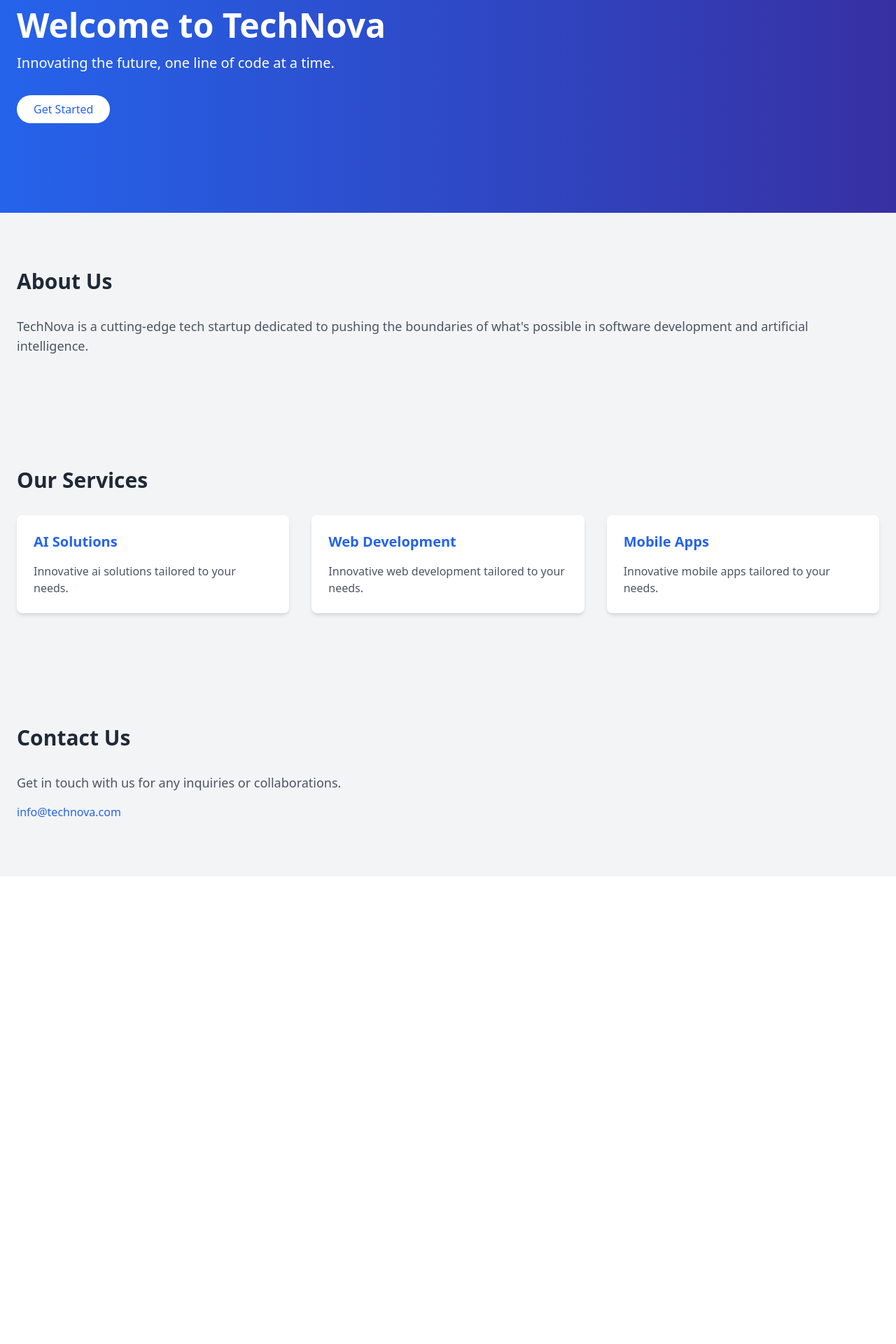
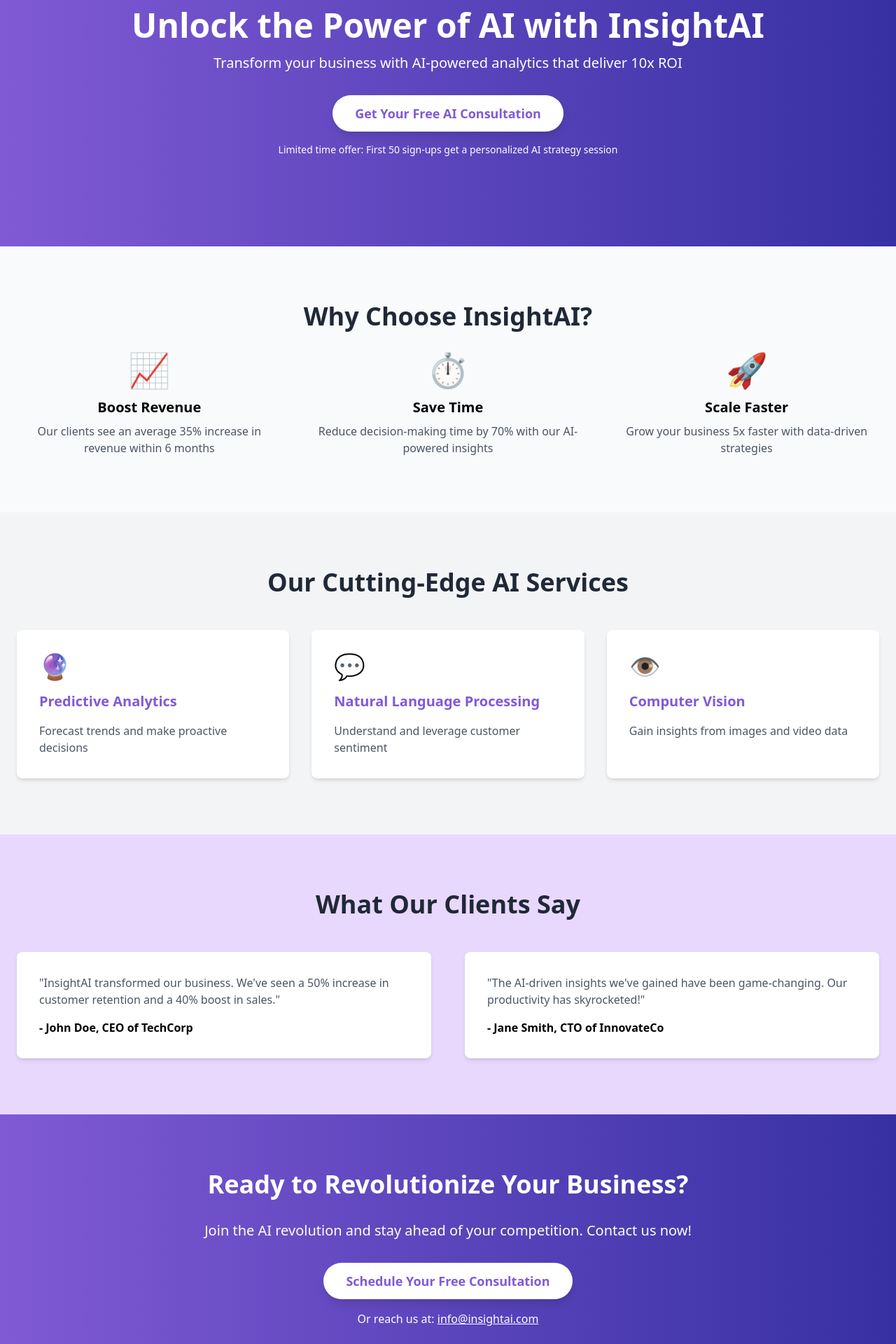
Before and after one commit to Chymezy/-PRODIGY_WD_01, a React (Vite) app: page / in a window 1280 px wide. Shown: the part 180-2100 px from the top of the page at 70% size. Before the commit the page ends 1432 px from the top, so only its background shows below. Built offline with nearby package versions, Linux system fonts and the light colour scheme; the HTML template or start-up script is replaced by a standard one.

Commit message:
navbar uptimized for lazy loading

```diff
--- a/src/components/LandingPage.tsx
+++ b/src/components/LandingPage.tsx
@@ -3,44 +3,83 @@ import React from 'react';
 const LandingPage: React.FC = () => {
   return (
     <div className="pt-16">
-      <section id="home" className="bg-gradient-to-r from-blue-600 to-indigo-800 text-white py-32">
-        <div className="container mx-auto px-6">
-          <h1 className="text-5xl font-bold mb-4">Welcome to TechNova</h1>
-          <p className="text-xl mb-8">Innovating the future, one line of code at a time.</p>
-          <button className="bg-white text-blue-600 px-6 py-2 rounded-full hover:bg-blue-100 transition-colors duration-300">
-            Get Started
+      <section id="home" className="bg-gradient-to-r from-purple-600 to-indigo-800 text-white py-32">
+        <div className="container mx-auto px-6 text-center">
+          <h1 className="text-5xl font-bold mb-4">Unlock the Power of AI with InsightAI</h1>
+          <p className="text-xl mb-8">Transform your business with AI-powered analytics that deliver 10x ROI</p>
+          <button className="bg-white text-purple-600 px-8 py-3 rounded-full text-lg font-semibold hover:bg-purple-100 transition-colors duration-300 shadow-lg">
+            Get Your Free AI Consultation
           </button>
+          <p className="mt-4 text-sm">Limited time offer: First 50 sign-ups get a personalized AI strategy session</p>
         </div>
       </section>
 
-      <section id="about" className="py-20">
+      <section id="about" className="py-20 bg-gray-50">
         <div className="container mx-auto px-6">
-          <h2 className="text-3xl font-bold mb-8 text-gray-800">About Us</h2>
-          <p className="text-lg text-gray-600">TechNova is a cutting-edge tech startup dedicated to pushing the boundaries of what's possible in software development and artificial intelligence.</p>
+          <h2 className="text-4xl font-bold mb-8 text-center text-gray-800">Why Choose InsightAI?</h2>
+          <div className="grid grid-cols-1 md:grid-cols-3 gap-12">
+            <div className="text-center">
+              <div className="text-5xl mb-4 text-purple-600">📈</div>
+              <h3 className="text-xl font-semibold mb-2">Boost Revenue</h3>
+              <p className="text-gray-600">Our clients see an average 35% increase in revenue within 6 months</p>
+            </div>
+            <div className="text-center">
+              <div className="text-5xl mb-4 text-purple-600">⏱️</div>
+              <h3 className="text-xl font-semibold mb-2">Save Time</h3>
+              <p className="text-gray-600">Reduce decision-making time by 70% with our AI-powered insights</p>
+            </div>
+            <div className="text-center">
+              <div className="text-5xl mb-4 text-purple-600">🚀</div>
+              <h3 className="text-xl font-semibold mb-2">Scale Faster</h3>
+              <p className="text-gray-600">Grow your business 5x faster with data-driven strategies</p>
+            </div>
+          </div>
         </div>
       </section>
 
-      <section id="services" className="bg-gray-100 py-20">
+      <section id="services" className="py-20">
         <div className="container mx-auto px-6">
-          <h2 className="text-3xl font-bold mb-8 text-gray-800">Our Services</h2>
+          <h2 className="text-4xl font-bold mb-12 text-center text-gray-800">Our Cutting-Edge AI Services</h2>
           <div className="grid grid-cols-1 md:grid-cols-3 gap-8">
-            {['AI Solutions', 'Web Development', 'Mobile Apps'].map((service) => (
-              <div key={service} className="bg-white p-6 rounded-lg shadow-md">
-                <h3 className="text-xl font-semibold mb-4 text-blue-600">{service}</h3>
-                <p className="text-gray-600">Innovative {service.toLowerCase()} tailored to your needs.</p>
+            {[
+              { name: 'Predictive Analytics', icon: '🔮', description: 'Forecast trends and make proactive decisions' },
+              { name: 'Natural Language Processing', icon: '💬', description: 'Understand and leverage customer sentiment' },
+              { name: 'Computer Vision', icon: '👁️', description: 'Gain insights from images and video data' }
+            ].map((service) => (
+              <div key={service.name} className="bg-white p-8 rounded-lg shadow-md hover:shadow-xl transition-shadow duration-300">
+                <div className="text-4xl mb-4">{service.icon}</div>
+                <h3 className="text-xl font-semibold mb-4 text-purple-600">{service.name}</h3>
+                <p className="text-gray-600">{service.description}</p>
               </div>
             ))}
           </div>
         </div>
       </section>
 
-      <section id="contact" className="py-20">
+      <section id="testimonials" className="py-20 bg-purple-100">
         <div className="container mx-auto px-6">
-          <h2 className="text-3xl font-bold mb-8 text-gray-800">Contact Us</h2>
-          <p className="text-lg mb-4 text-gray-600">Get in touch with us for any inquiries or collaborations.</p>
-          <a href="mailto:info@technova.com" className="text-blue-600 hover:underline">
-            info@technova.com
-          </a>
+          <h2 className="text-4xl font-bold mb-12 text-center text-gray-800">What Our Clients Say</h2>
+          <div className="grid grid-cols-1 md:grid-cols-2 gap-12">
+            <div className="bg-white p-8 rounded-lg shadow-md">
+              <p className="text-gray-600 mb-4">"InsightAI transformed our business. We've seen a 50% increase in customer retention and a 40% boost in sales."</p>
+              <p className="font-semibold">- John Doe, CEO of TechCorp</p>
+            </div>
+            <div className="bg-white p-8 rounded-lg shadow-md">
+              <p className="text-gray-600 mb-4">"The AI-driven insights we've gained have been game-changing. Our productivity has skyrocketed!"</p>
+              <p className="font-semibold">- Jane Smith, CTO of InnovateCo</p>
+            </div>
+          </div>
+        </div>
+      </section>
+
+      <section id="contact" className="py-20 bg-gradient-to-r from-purple-600 to-indigo-800 text-white">
+        <div className="container mx-auto px-6 text-center">
+          <h2 className="text-4xl font-bold mb-8">Ready to Revolutionize Your Business?</h2>
+          <p className="text-xl mb-8">Join the AI revolution and stay ahead of your competition. Contact us now!</p>
+          <button className="bg-white text-purple-600 px-8 py-3 rounded-full text-lg font-semibold hover:bg-purple-100 transition-colors duration-300 shadow-lg">
+            Schedule Your Free Consultation
+          </button>
+          <p className="mt-4">Or reach us at: <a href="mailto:info@insightai.com" className="underline">info@insightai.com</a></p>
         </div>
       </section>
     </div>
--- a/src/components/Navbar.tsx
+++ b/src/components/Navbar.tsx
@@ -2,6 +2,7 @@ import React, { useState, useEffect } from 'react';
 
 const Navbar: React.FC = () => {
   const [scrolled, setScrolled] = useState(false);
+  const [mobileMenuOpen, setMobileMenuOpen] = useState(false);
 
   useEffect(() => {
     const handleScroll = () => {
@@ -17,6 +18,15 @@ const Navbar: React.FC = () => {
     };
   }, [scrolled]);
 
+  const handleNavClick = (e: React.MouseEvent<HTMLAnchorElement>, id: string) => {
+    e.preventDefault();
+    const element = document.getElementById(id);
+    if (element) {
+      element.scrollIntoView({ behavior: 'smooth' });
+    }
+    setMobileMenuOpen(false);
+  };
+
   return (
     <nav className={`fixed top-0 left-0 right-0 z-50 transition-all duration-300 ${
       scrolled ? 'bg-white shadow-lg' : 'bg-black bg-opacity-30'
@@ -24,13 +34,14 @@ const Navbar: React.FC = () => {
       <div className="container mx-auto px-6 py-4">
         <div className="flex items-center justify-between">
           <div className="text-2xl font-bold">
-            <a href="/" className={`transition-colors duration-300 ${scrolled ? 'text-blue-600' : 'text-white'}`}>TechNova</a>
+            <a href="/" className={`transition-colors duration-300 ${scrolled ? 'text-purple-600' : 'text-white'}`}>InsightAI</a>
           </div>
           <div className="hidden md:flex space-x-8">
             {['Home', 'About', 'Services', 'Contact'].map((item) => (
               <a
                 key={item}
                 href={`#${item.toLowerCase()}`}
+                onClick={(e) => handleNavClick(e, item.toLowerCase())}
                 className={`hover:text-blue-400 transition-colors duration-300 ${
                   scrolled ? 'text-gray-800' : 'text-white'
                 }`}
@@ -39,8 +50,30 @@ const Navbar: React.FC = () => {
               </a>
             ))}
           </div>
+          <div className="md:hidden">
+            <button
+              onClick={() => setMobileMenuOpen(!mobileMenuOpen)}
+              className={`text-3xl focus:outline-none ${scrolled ? 'text-gray-800' : 'text-white'}`}
+            >
+              ☰
+            </button>
+          </div>
         </div>
       </div>
+      {mobileMenuOpen && (
+        <div className="md:hidden bg-white">
+          {['Home', 'About', 'Services', 'Contact'].map((item) => (
+            <a
+              key={item}
+              href={`#${item.toLowerCase()}`}
+              onClick={(e) => handleNavClick(e, item.toLowerCase())}
+              className="block py-2 px-4 text-gray-800 hover:bg-gray-200"
+            >
+              {item}
+            </a>
+          ))}
+        </div>
+      )}
     </nav>
   );
 };
--- a/tailwind.config.js
+++ b/tailwind.config.js
@@ -7,9 +7,9 @@ export default {
   theme: {
     extend: {
       colors: {
-        blue: {
-          400: '#60A5FA',
-          600: '#2563EB',
+        purple: {
+          100: '#E9D8FD',
+          600: '#805AD5',
         },
         indigo: {
           800: '#3730A3',
```
